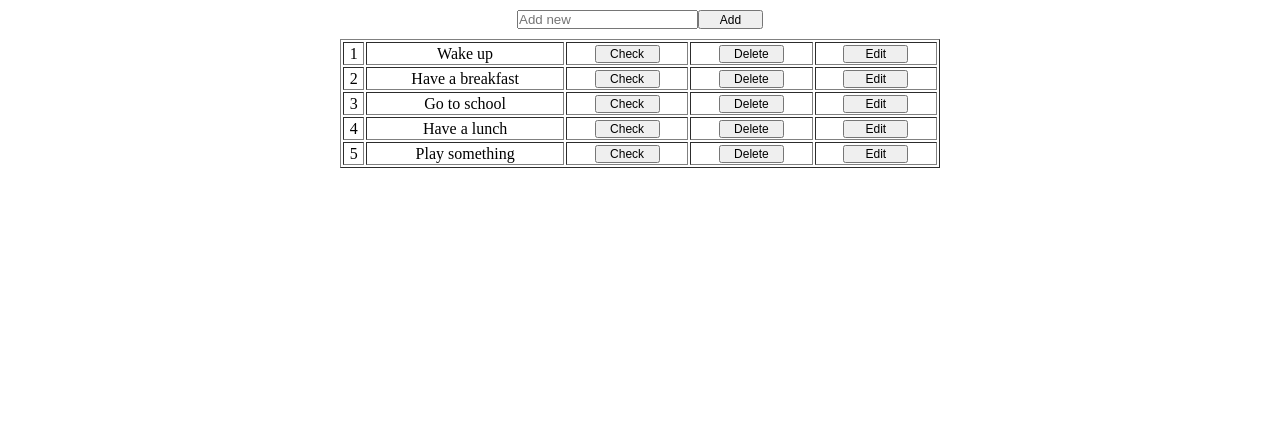
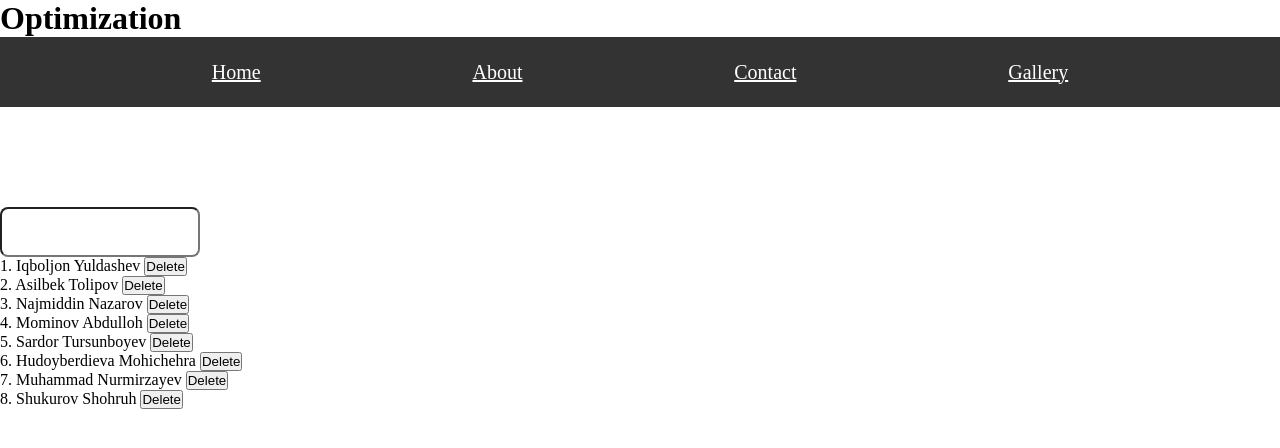
Before and after one commit to SardorIbodov/react-app, a React (Vite) app: page / in a window 1280 px wide. Shown: the top 448 px of the page. Built offline with nearby package versions, Linux system fonts and the light colour scheme.

Commit message:
Optimization | Memo, useMemo, useCallback

```diff
--- /dev/null
+++ b/src/14-lesson/components/body/index.jsx
@@ -0,0 +1,24 @@
+import React from "react";
+import { Input, Text } from "./style";
+
+const Body = ({
+  handleInput: { inpValue, setInputValue, users, deleteUser },
+}) => {
+  console.log("body");
+  return (
+    <div>
+      <Input onChange={(e) => setInputValue(e.target.value)} />
+      <Text>{inpValue}</Text>
+      <ul>
+        {users.map((u) => (
+          <li key={u.id}>
+            {u.id}. {u.name}{" "}
+            <button onClick={() => deleteUser(u.id)}>Delete</button>
+          </li>
+        ))}
+      </ul>
+    </div>
+  );
+};
+
+export default Body;
--- /dev/null
+++ b/src/14-lesson/components/body/style.js
@@ -0,0 +1,16 @@
+import styled from "styled-components";
+
+const Input = styled.input`
+  margin-top: 100px;
+  width: 200px;
+  height: 50px;
+  border-radius: 8px;
+  padding: 0 20px;
+  font-size: 18px;
+`;
+
+const Text = styled.p`
+  font-size: 20px;
+`;
+
+export { Input, Text };
--- /dev/null
+++ b/src/14-lesson/components/count.jsx
@@ -0,0 +1,7 @@
+import React from "react";
+
+const Count = React.memo(({ value, id }) => {
+  console.log(`${id} count yurdi`);
+  return <h2>{value}</h2>;
+});
+export default Count;
--- /dev/null
+++ b/src/14-lesson/components/header/index.jsx
@@ -0,0 +1,16 @@
+import React from "react";
+import { HeaderContainer, HeaderItem } from "./style";
+
+const Header = () => {
+  console.log("header");
+  return (
+    <HeaderContainer>
+      <HeaderItem>Home</HeaderItem>
+      <HeaderItem>About</HeaderItem>
+      <HeaderItem>Contact</HeaderItem>
+      <HeaderItem>Gallery</HeaderItem>
+    </HeaderContainer>
+  );
+};
+
+export default Header;
--- /dev/null
+++ b/src/14-lesson/components/header/style.js
@@ -0,0 +1,20 @@
+import styled from "styled-components";
+
+const HeaderContainer = styled.header`
+  height: 70px;
+  background-color: #333;
+  color: #fff;
+  display: flex;
+  justify-content: space-evenly;
+  align-items: center;
+`;
+
+const HeaderItem = styled.span`
+  font-size: 20px;
+  text-decoration: underline;
+  &:hover {
+    font-weight: 700;
+  }
+`;
+
+export {HeaderContainer, HeaderItem};
--- /dev/null
+++ b/src/14-lesson/components/isFive.jsx
@@ -0,0 +1,30 @@
+import React, { useCallback, useMemo } from "react";
+
+const IsFive = React.memo(
+  ({ value }) => {
+    const resultFunc = useCallback(
+      (param) => {
+        let i = 0;
+        while (i < 400000000) i++;
+        return value === 5 ? `Qiymat beshga teng ${param}` : "Teng emas";
+      },
+      [value]
+    );
+    // const result = useMemo(() => {
+    //   let i = 0;
+    //   while (i < 400000000) i++;
+    //   return value === 5 ? "Qiymat beshga teng" : "Teng emas";
+    // }, [value]);
+    // const getResult = () => {
+    //   let i = 0;
+    //   while (i < 400000000) i++;
+    //   return value === 5 ? "Qiymat beshga teng" : "Teng emas";
+    // };
+    return <div>{resultFunc("web")}</div>;
+  },
+  (prevprops, nextProps) => {
+    return nextProps.value === 5 || prevprops.value === 5 ? false : true;
+  }
+);
+
+export default IsFive;
--- /dev/null
+++ b/src/14-lesson/index.jsx
@@ -0,0 +1,70 @@
+import React, { useState } from "react";
+import Header from "./components/header";
+import Body from "./components/body";
+// import Count from "./components/count";
+// import IsFive from "./components/isFive";
+
+const Optimization = () => {
+  // const [count1, setCount1] = useState(1);
+  // const [count2, setCount2] = useState(1);
+  const [inpValue, setInputValue] = useState("");
+  const [users, setUsers] = useState([
+    {
+      id: 1,
+      name: "Iqboljon Yuldashev",
+    },
+    {
+      id: 2,
+      name: "Asilbek Tolipov",
+    },
+    {
+      id: 3,
+      name: "Najmiddin Nazarov",
+    },
+    {
+      id: 4,
+      name: "Mominov Abdulloh",
+    },
+    {
+      id: 5,
+      name: "Sardor Tursunboyev",
+    },
+    {
+      id: 6,
+      name: "Hudoyberdieva Mohichehra",
+    },
+    {
+      id: 7,
+      name: "Muhammad Nurmirzayev",
+    },
+    {
+      id: 8,
+      name: "Shukurov Shohruh",
+    },
+  ]);
+  const deleteUser = (id) => {
+    setUsers(users.filter((user) => user.id !== id));
+  };
+
+  return (
+    <div>
+      <h1>Optimization</h1>
+      <Header />
+      <Body handleInput={{ inpValue, setInputValue, users, deleteUser }} />
+      {/* <br />
+      <div>
+        <button onClick={() => setCount1(count1 + 1)}>Plus</button>
+        <Count value={count1} id={1} />
+      </div>
+      <hr />
+      <br />
+      <div>
+        <button onClick={() => setCount2(count2 + 1)}>Plus</button>
+        <Count value={count2} id={2} />
+        <IsFive value={count2} />
+      </div> */}
+    </div>
+  );
+};
+
+export default Optimization;
--- a/src/main.jsx
+++ b/src/main.jsx
@@ -9,7 +9,10 @@ import ReactDOM from "react-dom/client";
 // import Lesson8 from "./8-lesson";
 // import FunctionalComponents from "./9-lesson";
 // import UseEffect from "./10-lesson";
-import UseReducer from "./11-lesson";
+// import UseReducer from "./11-lesson";
+// import UseContext from "./12-lesson";
+// import Storages from "./13-lesson";
+import Optimization from "./14-lesson";
 import "./main.css";
 
 ReactDOM.createRoot(document.getElementById("root")).render(
@@ -23,6 +26,9 @@ ReactDOM.createRoot(document.getElementById("root")).render(
     {/* <Lesson8 /> */}
     {/* <FunctionalComponents count={1}/> */}
     {/* <UseEffect /> */}
-		<UseReducer />
+    {/* <UseReducer /> */}
+    {/* <UseContext /> */}
+    {/* <Storages /> */}
+    <Optimization />
   </>
 );
```
